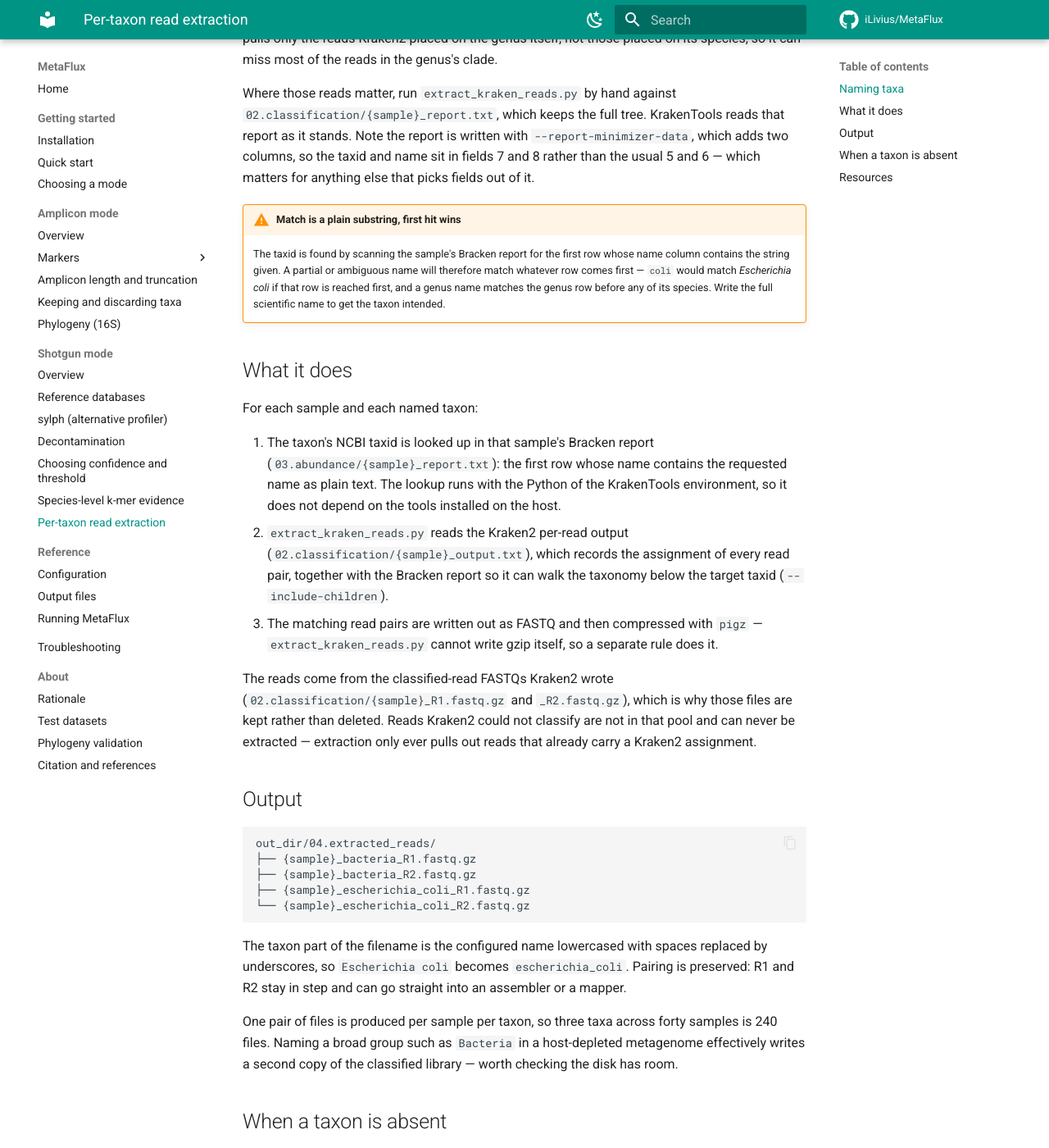
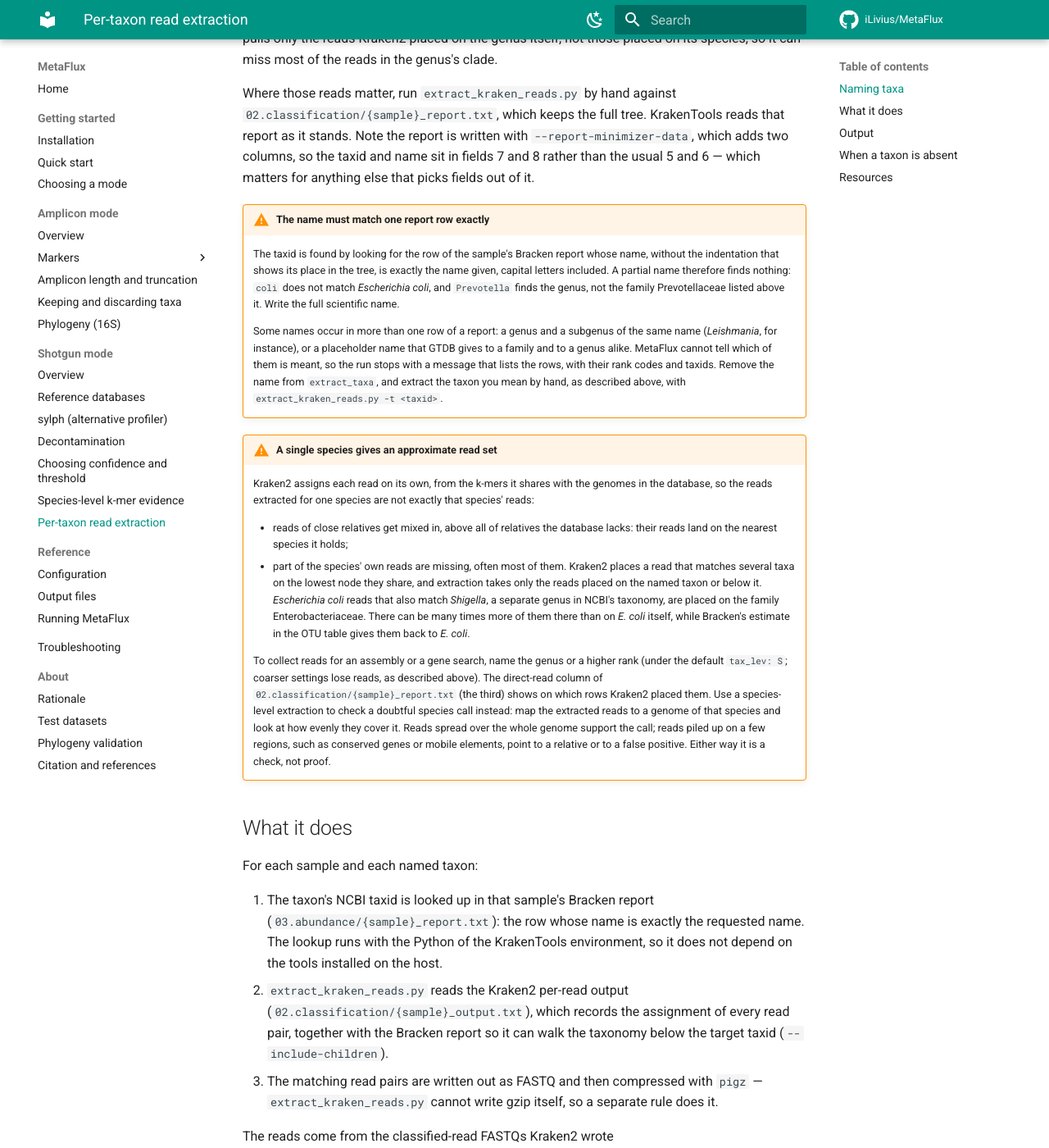
Before and after one commit to iLivius/MetaFlux, an MkDocs documentation site: the page built from docs/shotgun/read-extraction.md, in a window 1280 px wide and 1400 px high, scrolled down 1296 px. Shown: the whole window at 82% size. Built offline with MkDocs 1.6.1 and Material for MkDocs 9.7.7, drawn with Linux system fonts in a browser that asks for light colours; comment, search, counter and statistics services are not loaded.

Commit message:
Read extraction: two-word taxa, sample names with '_', exact taxon names
Three fixes to rule extract_taxon_reads (55_extract_taxa.smk), and the docs.

- A two-word name (extract_taxa: [Escherichia coli]) and sample names that
  contain '_' work again. The file name <sample>_<taxon>_R1.fastq.gz does not
  say where the sample name ends, so Snakemake split it wrongly: the job graph
  stopped with KeyError 'coli', or, when a slug such as coli was also listed,
  it built jobs for samples that do not exist (SRR29240428_escherichia), down
  to a download of them. Both wildcards are now pinned to the run's own sample
  names and taxon slugs.
- The taxid is looked up by the exact name. The first report row whose name
  contained the requested name used to win, so Prevotella extracted the family
  Prevotellaceae, Campylobacter the phylum Campylobacterota, Marinobacter the
  genus Marinobacterium and Bacillus cereus the Bacillus cereus group. A name
  found in several rows of one report (a genus and a subgenus of the same
  name; a GTDB placeholder used for a family and a genus) now stops the job
  with a message that lists the rows.
- The read extraction page warns that the reads of a single species are an
  approximate set, and says what such a set is still good for.

Finished folders with extract_taxa set run extract_taxon_reads and
compress_extracted again once, because the shell command changed. No other
job changes.

```diff
--- a/docs/shotgun/read-extraction.md
+++ b/docs/shotgun/read-extraction.md
@@ -64,22 +64,55 @@ that report as it stands. Note the report is written with `--report-minimizer-da
 which adds two columns, so the taxid and name sit in fields 7 and 8 rather than the
 usual 5 and 6 — which matters for anything else that picks fields out of it.
 
-!!! warning "Match is a plain substring, first hit wins"
+!!! warning "The name must match one report row exactly"
 
-    The taxid is found by scanning the sample's Bracken report for the first row
-    whose name column contains the string given. A partial or ambiguous name will
-    therefore match whatever row comes first — `coli` would match *Escherichia coli*
-    if that row is reached first, and a genus name matches the genus row before any
-    of its species. Write the full scientific name to get the taxon intended.
+    The taxid is found by looking for the row of the sample's Bracken report whose
+    name, without the indentation that shows its place in the tree, is exactly the
+    name given, capital letters included. A partial name therefore finds nothing:
+    `coli` does not match *Escherichia coli*, and `Prevotella` finds the genus, not
+    the family Prevotellaceae listed above it. Write the full scientific name.
+
+    Some names occur in more than one row of a report: a genus and a subgenus of the
+    same name (*Leishmania*, for instance), or a placeholder name that GTDB gives to a
+    family and to a genus alike. MetaFlux cannot tell which of them is meant, so the
+    run stops with a message that lists the rows, with their rank codes and taxids.
+    Remove the name from `extract_taxa`, and extract the taxon you mean by hand, as
+    described above, with `extract_kraken_reads.py -t <taxid>`.
+
+!!! warning "A single species gives an approximate read set"
+
+    Kraken2 assigns each read on its own, from the k-mers it shares with the genomes
+    in the database, so the reads extracted for one species are not exactly that
+    species' reads:
+
+    - reads of close relatives get mixed in, above all of relatives the database
+      lacks: their reads land on the nearest species it holds;
+    - part of the species' own reads are missing, often most of them. Kraken2 places
+      a read that matches several taxa on the lowest node they share, and extraction
+      takes only the reads placed on the named taxon or below it. *Escherichia coli*
+      reads that also match *Shigella*, a separate genus in NCBI's taxonomy, are
+      placed on the family Enterobacteriaceae. There can be many times more of them
+      there than on *E. coli* itself, while Bracken's estimate in the OTU table gives
+      them back to *E. coli*.
+
+    To collect reads for an assembly or a gene search, name the genus or a higher
+    rank (under the default `tax_lev: S`; coarser settings lose reads, as described
+    above). The direct-read column of `02.classification/{sample}_report.txt` (the
+    third) shows on which rows Kraken2 placed them. Use a species-level extraction to
+    check a doubtful species call instead: map the extracted reads to a genome of that
+    species and look at how evenly they cover it. Reads spread over the whole genome
+    support the call; reads piled up on a few regions, such as conserved genes or
+    mobile elements, point to a relative or to a false positive. Either way it is a
+    check, not proof.
 
 ## What it does
 
 For each sample and each named taxon:
 
 1. The taxon's NCBI taxid is looked up in that sample's Bracken report
-   (`03.abundance/{sample}_report.txt`): the first row whose name contains the
-   requested name as plain text. The lookup runs with the Python of the KrakenTools
-   environment, so it does not depend on the tools installed on the host.
+   (`03.abundance/{sample}_report.txt`): the row whose name is exactly the requested
+   name. The lookup runs with the Python of the KrakenTools environment, so it does
+   not depend on the tools installed on the host.
 2. `extract_kraken_reads.py` reads the Kraken2 per-read output
    (`02.classification/{sample}_output.txt`), which records the assignment of every
    read pair, together with the Bracken report so it can walk the taxonomy below the
```
Also changed, not shown: docs/reference/configuration.md (+6 -3 lines), 2 other files.
